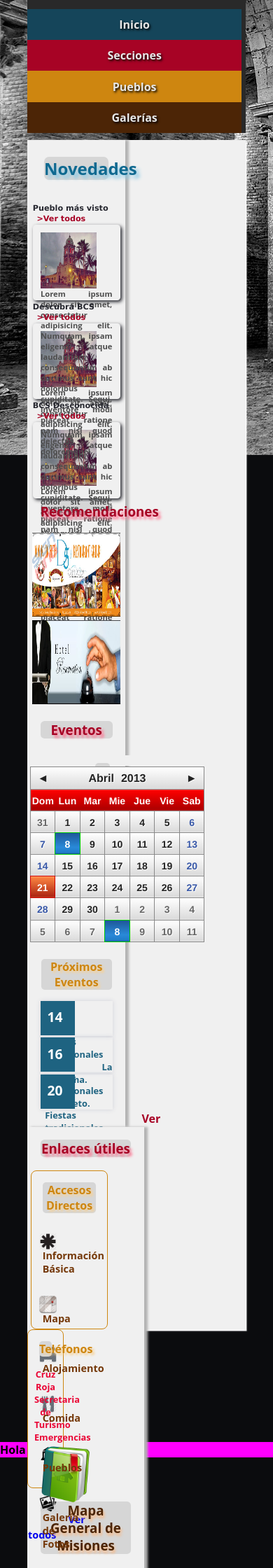
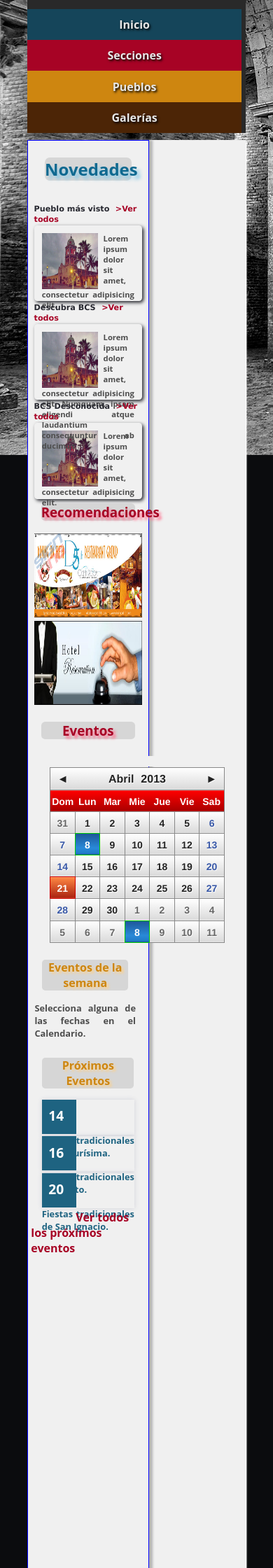
Before and after one commit to adam34/Pueblos-Fundacionales, a Django app: page / in a window 390 px wide. Shown: the part 550-2790 px from the top of the page at 70% size. Run offline with Django 3.2, Linux system fonts and the light colour scheme; some libraries are stand-ins or nearby versions.

Commit message:
Responsive hasta 1024px

```diff
--- a/principal/static/css/estilos.css
+++ b/principal/static/css/estilos.css
@@ -223,7 +223,7 @@ nav li.menu a:hover {
 #map_canvas {
   width: 100%;
   height: 350px;
-  max-width: 220px;
+  max-width: 200px;
   float: left;
   position: relative;
   z-index: 30;
@@ -235,14 +235,14 @@ nav li.menu a:hover {
   font-size: 0.8em;
   font-weight: bold;
   padding: 0.3em;
-  width: 130px;
+  width: 25%;
 }
 #page-wrap {
   margin: 0 auto;
   max-width: 95%;
 }
 #weatherslider {
-  width: 300px;
+  width: 95%;
   height: 310px;
 }
 .buscar,
@@ -425,7 +425,7 @@ nav li.menu a:hover {
   font-size: 0.9em;
   font-weight: bold;
   margin: 0.5em auto;
-  margin-left: 1.1em;
+  margin-left: 1em;
   text-align: left;
   vertical-align: top;
   width: 45%;
@@ -451,7 +451,7 @@ nav li.menu a:hover {
 .eventos input[type="text"] {
   background: #f0f0f0;
   color: #f0f0f0;
-  width: 250px;
+  width: 230px;
 }
 .fluid_container {
   margin: 0 auto;
@@ -578,7 +578,7 @@ nav li.menu a:hover {
   max-width: 53.5%;
 }
 .multimedia {
-  max-width: 41%;
+  width: 41%;
 }
 .multimedia p {
   font-size: 0.8em;
@@ -588,8 +588,8 @@ nav li.menu a:hover {
 }
 .multimedia p a img {
   margin: 2em 0.3em;
-  height: 50px;
-  width: 50px;
+  height: 47px;
+  width: 47px;
 }
 .multimedia span {
   padding: 0.5em;
@@ -604,7 +604,7 @@ nav li.menu a:hover {
 .numerosTelefonicos {
   font-size: 0.8em;
   font-weight: bold;
-  margin: 0.2em 0.7em;
+  margin: 0 0.7em 0.2em 0.7em;
   text-align: center;
 }
 .numerosTelefonicos a {
@@ -728,13 +728,36 @@ nav li.menu a:hover {
   footer {
     background: #a70325;
   }
+  #locations li {
+    height: 65px;
+    width: 130px;
+  }
+  #map_canvas {
+    height: 350px;
+    max-width: 150px;
+    float: left;
+    position: relative;
+    z-index: 30;
+  }
   .buscar {
     width: 27%;
+  }
+  .enlaces-utiles p {
+    max-width: 42%;
+  }
+  .enlaces-utiles p img {
+    margin: 0.2em;
   }
   .esp,
   .eng {
     max-width: 20%;
     width: 17%;
+  }
+  .eventos {
+    height: 300px;
+  }
+  .eventos input[type="text"] {
+    width: 190px;
   }
   .idiomas {
     margin: 0 0 0 2em;
@@ -746,22 +769,196 @@ nav li.menu a:hover {
   .login a {
     margin-left: 20%;
   }
+  .materiales {
+    height: 230px;
+  }
+  .multimedia {
+    width: 41%;
+  }
+  .multimedia p {
+    margin: 0.2em 1.3em;
+  }
+  .multimedia p a img {
+    margin: 1.8em 0.2em;
+    height: 40px;
+    width: 40px;
+  }
+  .proximos-eventos span {
+    text-align: center;
+    margin-top: 0.7em;
+    margin-left: 5em;
+  }
+  .relatos {
+    height: 230px;
+    width: 51%;
+  }
+  .relatos p {
+    font-size: 0.8em;
+    font-weight: bold;
+    margin: 0 0.5em;
+    padding: 0 0.5em;
+    text-align: justify;
+  }
+  .relatos img {
+    height: 80px;
+    margin: 0.5em 0 0 6em;
+    width: 55px;
+  }
 }
 @media screen and (max-width: 1024px) {
   footer {
     background: #008000;
   }
+  #locations li {
+    font-size: 0.9em;
+    font-weight: bold;
+    height: 65px;
+    width: 80px;
+  }
+  #map_canvas {
+    max-width: 140px;
+  }
+  #more-info {
+    font-size: 0.8em;
+    font-weight: bold;
+    height: 160px;
+    margin-bottom: 3em;
+    width: 95%;
+  }
   .buscar {
     width: 28%;
+  }
+  .calendario-eventos {
+    width: 95%;
+  }
+  .calendario-notas {
+    height: 140px;
+    width: 95%;
+  }
+  .calendario-notas p {
+    font-size: 0.8em;
+    font-weight: bold;
+    margin: 0 0.4em;
+    text-align: justify;
+  }
+  .clima {
+    margin-bottom: 0;
+    width: 95%;
+  }
+  .contenedor {
+    height: 2700px;
+  }
+  .enlaces-utiles {
+    height: 300px;
+    width: 95%;
+  }
+  .enlaces-utiles p {
+    margin-left: 2.3em;
+    max-width: 30%;
+  }
+  .enlaces-utiles p img {
+    margin: 0.2em;
   }
   .esp,
   .eng {
     max-width: 25%;
     width: 23%;
   }
+  .eventos {
+    height: 300px;
+  }
+  .eventos input[type="text"] {
+    margin-left: 2em;
+    width: 250px;
+  }
   .logotipo {
     height: 60px;
-    width: 60px;
+    max-width: 60px;
+  }
+  .materiales {
+    height: 150px;
+    width: 95%;
+  }
+  .materiales a {
+    margin-left: 2em;
+  }
+  .menu-lateral {
+    width: 42%;
+  }
+  .menu-lateral,
+  .principal {
+    height: 2450px;
+  }
+  .multimedia {
+    height: 380px;
+    width: 94%;
+  }
+  .multimedia p {
+    font-size: 0.9em;
+    font-weight: bold;
+    margin: 0.2em 1.4em;
+    text-align: justify;
+  }
+  .multimedia p a img {
+    margin: 2em 0.3em;
+    height: 47px;
+    width: 47px;
+  }
+  .multimedia span {
+    padding: 0.5em;
+    margin: 0 4em;
+  }
+  .multimedia span a {
+    color: #ce8610;
+    font-size: 1.3em;
+    font-weight: bold;
+    text-decoration: none;
+  }
+  .principal {
+    border: thin solid #00f;
+    max-width: 55%;
+  }
+  .relatos {
+    height: 250px;
+    margin-bottom: 2em;
+    width: 95%;
+  }
+  .relatos img {
+    height: 70px;
+    width: 70px;
+  }
+  .telefonos {
+    margin: 0.3em;
+    width: 95%;
+  }
+  .telefonos span {
+    margin: 0 auto;
+  }
+  .telefonos span a {
+    color: #ce8610;
+    margin-left: 5.8em;
+    font-size: 1em;
+    font-weight: bold;
+  }
+  .numerosTelefonicos {
+    font-size: 0.9em;
+    font-weight: bold;
+    margin: 0 0.7em 0.2em 0.7em;
+    text-align: center;
+  }
+  .numerosTelefonicos a {
+    color: #ea0434;
+    text-decoration: none;
+  }
+  .numerosTelefonicos a img {
+    height: 80px;
+    width: 80px;
+  }
+  .proximos-eventos article a {
+    margin: 0;
+  }
+  .proximos-eventos span {
+    margin-left: 4em;
   }
   .titulo {
     font-size: 1.5em;
--- a/principal/static/css/estilos.styl
+++ b/principal/static/css/estilos.styl
@@ -135,7 +135,7 @@ nav
 #map_canvas
 	width 100%
 	height 350px
-	max-width 220px
+	max-width 200px
 	float left
 	position relative
 	z-index 30
@@ -146,7 +146,7 @@ nav
 	float right
 	font-size .8em
 	padding .3em
-	width 130px
+	width 25%
 
 #page-wrap
 	margin: 0 auto
@@ -154,7 +154,7 @@ nav
 
 
 #weatherslider
-	width 300px
+	width 95%
 	height 310px
 
 
@@ -268,7 +268,7 @@ nav
 		display inline-block
 		font-size .9em
 		margin .5em auto
-		margin-left 1.1em
+		margin-left 1em
 		text-align left
 		vertical-align top
 		width 45%
@@ -291,7 +291,7 @@ nav
 	input[type="text"]
 		background darken(blanco, 6%)
 		color darken(blanco, 6%)
-		width 250px
+		width 230px
 
 
 .fluid_container
@@ -380,7 +380,7 @@ nav
 	max-width 53.5%
 
 .multimedia
-	max-width 41%
+	width 41%
 	p
 		font-size .8em
 		margin .2em 1.4em
@@ -388,8 +388,8 @@ nav
 		a
 			img
 				margin 2em .3em
-				height 50px
-				width 50px
+				height 47px
+				width 47px
 	span
 		padding .5em
 		margin 0 4em
@@ -400,7 +400,7 @@ nav
 
 .numerosTelefonicos
 	font-size .8em
-	margin .2em .7em
+	margin 0 0.7em.2em .7em
 	text-align center
 	a
 		color lighten(rojizo, 20%)
@@ -494,11 +494,32 @@ nav
 @media screen and (max-width: 1200px)
 	footer
 		background rojizo
+	#locations
+		li
+			height 65px
+			width 130px
+	#map_canvas
+		height 350px
+		max-width 150px
+		float left
+		position relative
+		z-index 30
 	.buscar
 		width 27%
+
+	.enlaces-utiles
+		p
+			max-width 42%
+			img
+				margin .2em
 	.esp, .eng
 		max-width 20%
 		width 17%
+
+	.eventos
+		height 300px
+		input[type="text"]
+			width 190px
 	.idiomas
 		margin 0 0 0 2em
 	.login
@@ -506,18 +527,160 @@ nav
 		width 12%
 		a
 			margin-left 20%
+	.materiales
+		height 230px
+	.multimedia
+		width 41%
+		p
+			margin .2em 1.3em
+			a
+				img
+					margin 1.8em .2em
+					height 40px
+					width 40px
+	.proximos-eventos
+		span
+			text-align center
+			margin-top .7em
+			margin-left 5em
+	.relatos
+		height 230px
+		width 51%
+		p
+			font-size .8em
+			margin  0 .5em
+			padding 0 .5em
+			text-align justify
+		img
+			height 80px
+			margin .5em 0 0 6em
+			width 55px
 
 @media screen and (max-width: 1024px)
 	footer
 		background green
+	#locations
+		li
+			font-size .9em
+			height 65px
+			width 80px
+	#map_canvas
+		max-width 140px
+
+	#more-info
+		font-size .8em
+		height 160px
+		margin-bottom 3em
+		width 95%
+
 	.buscar
 		width 28%
+
+	.calendario-eventos
+		width 95%
+
+	.calendario-notas
+		height 140px
+		width 95%
+		p
+			font-size .8em
+			margin 0 .4em
+			text-align justify
+	.clima
+		margin-bottom 0
+		width 95%
+	.contenedor
+		height 2700px
+	.enlaces-utiles
+		height 300px
+		width 95%
+		p
+			margin-left 2.3em
+			max-width 30%
+			img
+				margin .2em
 	.esp, .eng
 		max-width 25%
 		width 23%
+
+	.eventos
+		height 300px
+		input[type="text"]
+			margin-left 2em
+			width 250px
 	.logotipo
 		height 60px
-		width 60px
+		max-width 60px
+
+	.materiales
+		height 150px
+		width 95%
+		a
+			margin-left 2em
+	.menu-lateral
+		width 42%
+	.menu-lateral, .principal
+		height 2450px
+
+	.multimedia
+		height 380px
+		width 94%
+		p
+			font-size .9em
+			margin .2em 1.4em
+			text-align justify
+			a
+				img
+					margin 2em .3em
+					height 47px
+					width 47px
+		span
+			padding .5em
+			margin 0 4em
+			a
+				color amarillo
+				font-size 1.3em
+				text-decoration none
+
+	.principal
+		border thin solid blue
+		max-width 55%
+
+	.relatos
+		height 250px
+		margin-bottom 2em
+		width 95%
+		img
+			height 70px
+			width 70px
+
+	.telefonos
+		margin .3em
+		width 95%
+		span
+			margin 0 auto
+			a
+				color amarillo
+				margin-left 5.8em
+				font-size 1em
+
+	.numerosTelefonicos
+		font-size .9em
+		margin 0 .7em .2em .7em
+		text-align center
+		a
+			color lighten(rojizo, 20%)
+			text-decoration none
+			img
+				height 80px
+				width 80px
+
+	.proximos-eventos
+		article
+			a
+				margin 0
+		span
+			margin-left 4em
 	.titulo
 		font-size 1.5em
 		width 45%
--- a/principal/templates/index.html
+++ b/principal/templates/index.html
@@ -120,7 +120,7 @@
 				<span><a href="#">&gt;Ver todos</a></span>
 				<p class="articulos">
 					<img src="/static/img/loreto.jpg" alt="Loreto" height="80" width="80">
-					Lorem ipsum dolor sit amet, consectetur adipisicing elit. Numquam, ipsam eligendi atque laudantium consequuntur ab ducimus sunt hic doloribus cupiditate. Sequi, inventore modi placeat ratione nam nisi quod delectus doloremque!
+					Lorem ipsum dolor sit amet, consectetur adipisicing elit.
 				</p>
 			</article>
 			<article class="contenido">
@@ -128,7 +128,7 @@
 				<span><a href="#">&gt;Ver todos</a></span>
 				<p class="articulos">
 					<img src="/static/img/loreto.jpg" alt="Loreto" height="80" width="80">
-					Lorem ipsum dolor sit amet, consectetur adipisicing elit. Numquam, ipsam eligendi atque laudantium consequuntur ab ducimus sunt hic doloribus cupiditate. Sequi, inventore modi placeat ratione nam nisi quod delectus doloremque!
+					Lorem ipsum dolor sit amet, consectetur adipisicing elit. Numquam, ipsam eligendi atque laudantium consequuntur ab ducimus
 				</p>
 			</article>
 			<article class="contenido">
@@ -136,7 +136,7 @@
 				<span><a href="#">&gt;Ver todos</a></span>
 				<p class="articulos">
 					<img src="/static/img/loreto.jpg" alt="Loreto" height="80" width="80">
-					Lorem ipsum dolor sit amet, consectetur adipisicing elit. Numquam, ipsam eligendi atque laudantium consequuntur ab ducimus sunt hic doloribus cupiditate. Sequi, inventore modi placeat ratione nam nisi quod delectus doloremque!
+					Lorem ipsum dolor sit amet, consectetur adipisicing elit.
 				</p>
 			</article>
 			<h3>Recomendaciones</h3>
@@ -222,9 +222,8 @@
 				<p class="numerosTelefonicos">
 					<a href="#">Cruz Roja</a>
 					<br>
-					<a href="#">Secretaria de Turismo</a>
+					<a href="#">Emergencias</a>
 					<br>
-					<a href="#">Emergencias</a>
 					<a href="#" title="Directorio">
 						<img src="/static/img/directorio.png" alt=""/>
 					</a>
```
